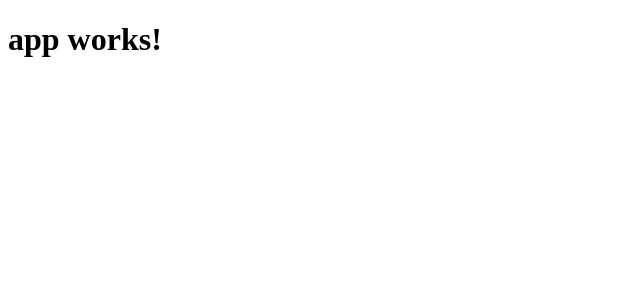
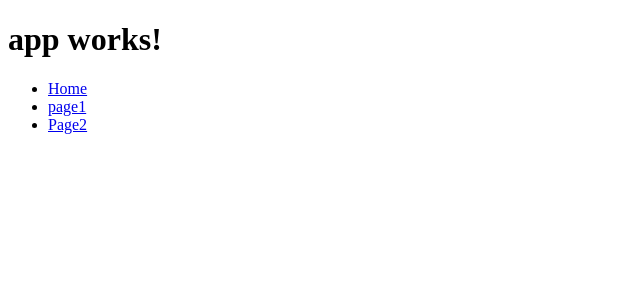
Before and after one commit to Benknightdark/ng4Advanced, an Angular app: page / in a window 1280 px wide. Shown: the top 300 px of the page, without its empty margins (0-640 px from the left). Built offline with nearby package versions, Linux system fonts and the light colour scheme.

Commit message:
加入路由連結

```diff
--- a/src/app/app-routing.module.ts
+++ b/src/app/app-routing.module.ts
@@ -4,12 +4,13 @@
 import { Page2Component } from "app/page2/page2.component";
 
 const routes: Routes = [
+
   {path: 'page1', component: Page1Component},
   {path: 'page2', component: Page2Component}
 ];
 
 @NgModule({
-  imports: [RouterModule.forRoot(routes,{useHash:true})],
+  imports: [RouterModule.forRoot(routes,{useHash:true,enableTracing: false})],
   exports: [RouterModule]
 })
 export class AppRoutingModule { }
--- a/src/app/app.component.html
+++ b/src/app/app.component.html
@@ -1,5 +1,12 @@
 <h1>
   {{title}}
 </h1>
+<ul>
+  <li><a [routerLink]="['/']">Home</a></li>
+    <li><a [routerLink]="['/page1']">page1</a></li>
+  <li><a [routerLink]="['/page2']">Page2</a></li>
+</ul>
+
 <!-->路由插座</!-->
+
 <router-outlet></router-outlet>
```
